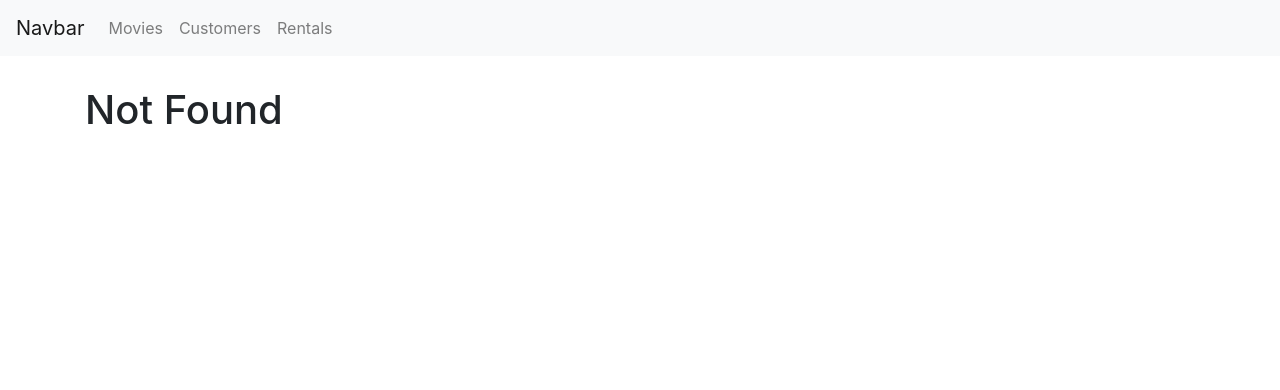
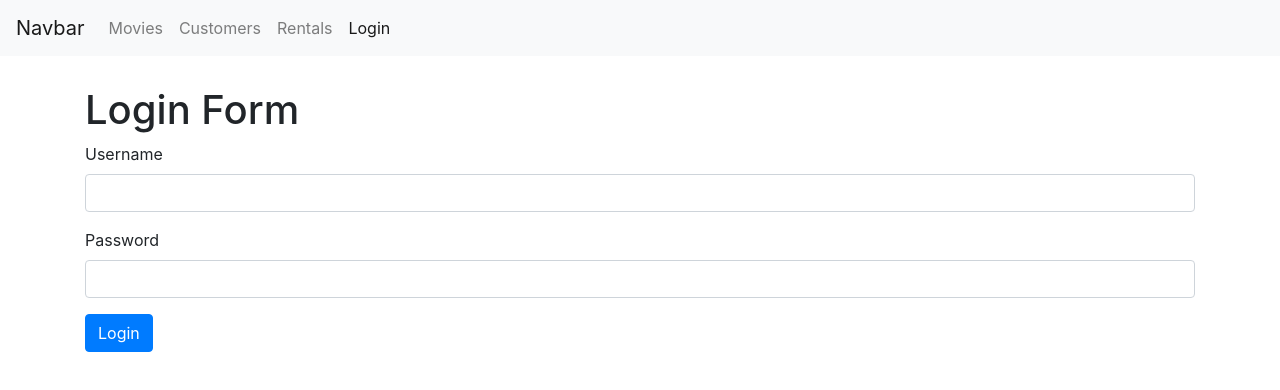
Before and after one commit to demetrous/vidly, a React (Create React App) app: page /login in a window 1280 px wide. Before the commit this address led to /not-found. Shown: the top 390 px of the page. Built offline with nearby package versions, Linux system fonts and the light colour scheme.

Commit message:
Forms - 2 Done

```diff
--- a/src/App.js
+++ b/src/App.js
@@ -6,6 +6,7 @@
 import Rentals from "./components/rentals";
 import NavBar from "./components/common/navBar";
 import MovieForm from "./components/movieForm";
+import LoginForm from "./components/loginForm";
 import "./App.css";
 
 function App() {
@@ -14,6 +15,7 @@
       <NavBar />
       <main className="container">
         <Switch>
+          <Route path="/login" component={LoginForm} />
           <Route path="/movies/:id" component={MovieForm} />
           <Route path="/movies" component={Movies}></Route>
           <Route path="/customers" component={Customers}></Route>
--- a/src/components/common/navBar.jsx
+++ b/src/components/common/navBar.jsx
@@ -29,6 +29,9 @@
           <NavLink className="nav-item nav-link" to="/rentals">
             Rentals
           </NavLink>
+          <NavLink className="nav-item nav-link" to="/login">
+            Login
+          </NavLink>
         </div>
       </div>
     </nav>
--- /dev/null
+++ b/src/components/loginForm.jsx
@@ -0,0 +1,24 @@
+import React, { Component } from "react";
+
+class LoginForm extends Component {
+  render() {
+    return (
+      <div>
+        <h1>Login Form</h1>
+        <form>
+          <div className="form-group">
+            <label htmlFor="username">Username</label>
+            <input id="username" type="text" className="form-control" />
+          </div>
+          <div className="form-group">
+            <label htmlFor="password">Password</label>
+            <input id="password" type="text" className="form-control" />
+          </div>
+          <button className="btn btn-primary">Login</button>
+        </form>
+      </div>
+    );
+  }
+}
+
+export default LoginForm;
```
